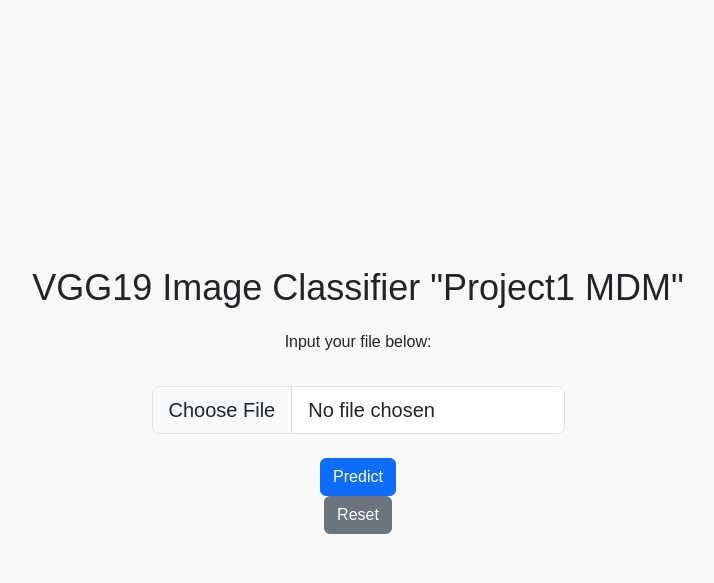
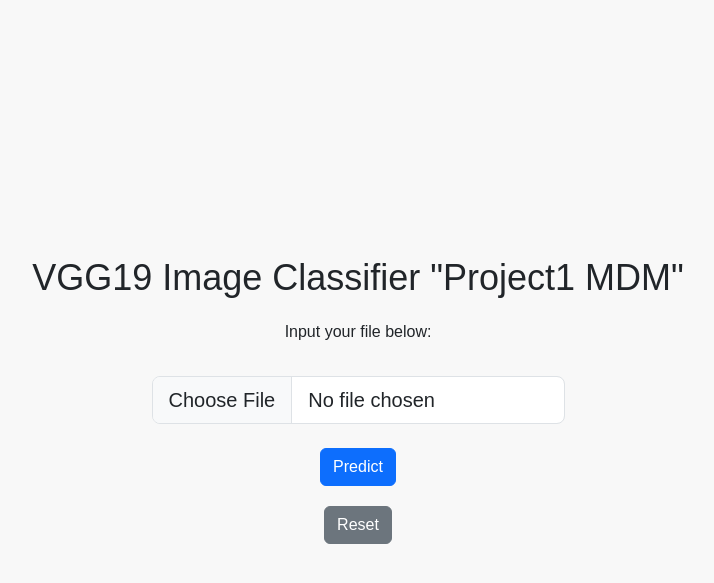
Before and after one commit to schmij03/project1mdm, a Flask app: page / in a window 1280 px wide. Shown: the top 583 px of the page, without its empty margins (282-996 px from the left). Run offline with Flask 3, Linux system fonts and the light colour scheme.

Commit message:
adjusted app.py and index.html

```diff
--- a/app.py
+++ b/app.py
@@ -10,26 +10,28 @@
 
 
 def predict(image_path):
-    image = Image.open(image_path)
-    transform = transforms.Compose([
-        transforms.Resize(256),
-        transforms.CenterCrop(224),
-        transforms.ToTensor(),
-        transforms.Normalize(
-            mean=[0.485, 0.456, 0.406],
-            std=[0.229, 0.224, 0.225]
-        )
-    ])
-    image = transform(image).unsqueeze(0)
-    with torch.no_grad():
-        output = model(image)
-        _, predicted = torch.max(output, 1)
-        class_index = predicted.cpu().numpy()[0]
-        with open('imagenet_classes.txt') as f:
-            classes = [line.strip() for line in f.readlines()]
-            prediction = classes[class_index]
-        return prediction
-
+    try:
+        image = Image.open(image_path)
+        transform = transforms.Compose([
+            transforms.Resize(256),
+            transforms.CenterCrop(224),
+            transforms.ToTensor(),
+            transforms.Normalize(
+                mean=[0.485, 0.456, 0.406],
+                std=[0.229, 0.224, 0.225]
+            )
+        ])
+        image = transform(image).unsqueeze(0)
+        with torch.no_grad():
+            output = model(image)
+            _, predicted = torch.max(output, 1)
+            class_index = predicted.cpu().numpy()[0]
+            with open('imagenet_classes.txt') as f:
+                classes = [line.strip() for line in f.readlines()]
+                prediction = classes[class_index]
+            return prediction
+    except:
+        return "Error: could not classify the image."
 
 
 @app.route('/', methods=['GET', 'POST'])
@@ -40,5 +42,6 @@
         prediction = predict(file)
     return render_template('index.html', prediction=prediction)
 
+
 if __name__ == '__main__':
     app.run(debug=True)
--- a/templates/index.html
+++ b/templates/index.html
@@ -49,6 +49,18 @@
             text-align: center;
             margin-top: 20px;
         }
+
+        /* Add this CSS to display buttons side by side */
+        .button-container {
+            display: flex;
+            justify-content: center;
+            align-items: center;
+            margin-top: 20px;
+        }
+
+        .button-container button {
+            margin: 0 10px;
+        }
     </style>
 </head>
 <body>
@@ -60,11 +72,14 @@
             <input class="form-control form-control-lg" name="file" type="file">
             <br>
             <input type="submit" class="btn btn-primary" value="Predict">
-            <button type="button" class="btn btn-secondary" onclick="window.location.href=window.location.href">Reset</button>
         </form>
         {% if prediction %}
         <p>Prediction: {{ prediction }}</p>
         {% endif %}
+        <!-- Add reset and clear buttons -->
+        <div class="button-container">
+            <button type="button" class="btn btn-secondary" onclick="location.reload();">Reset</button>
+        </div>
     </div>
 </body>
 </html>
```
